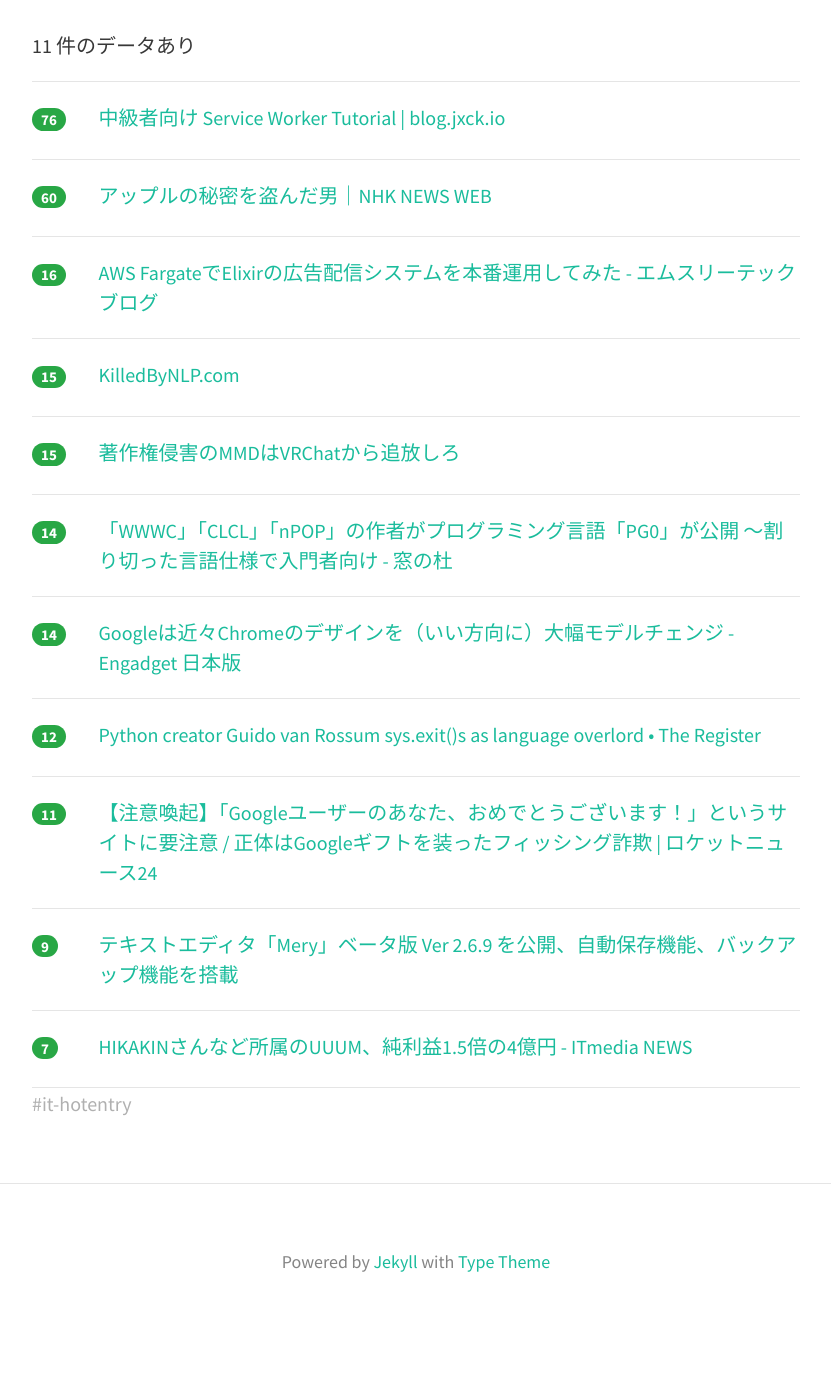
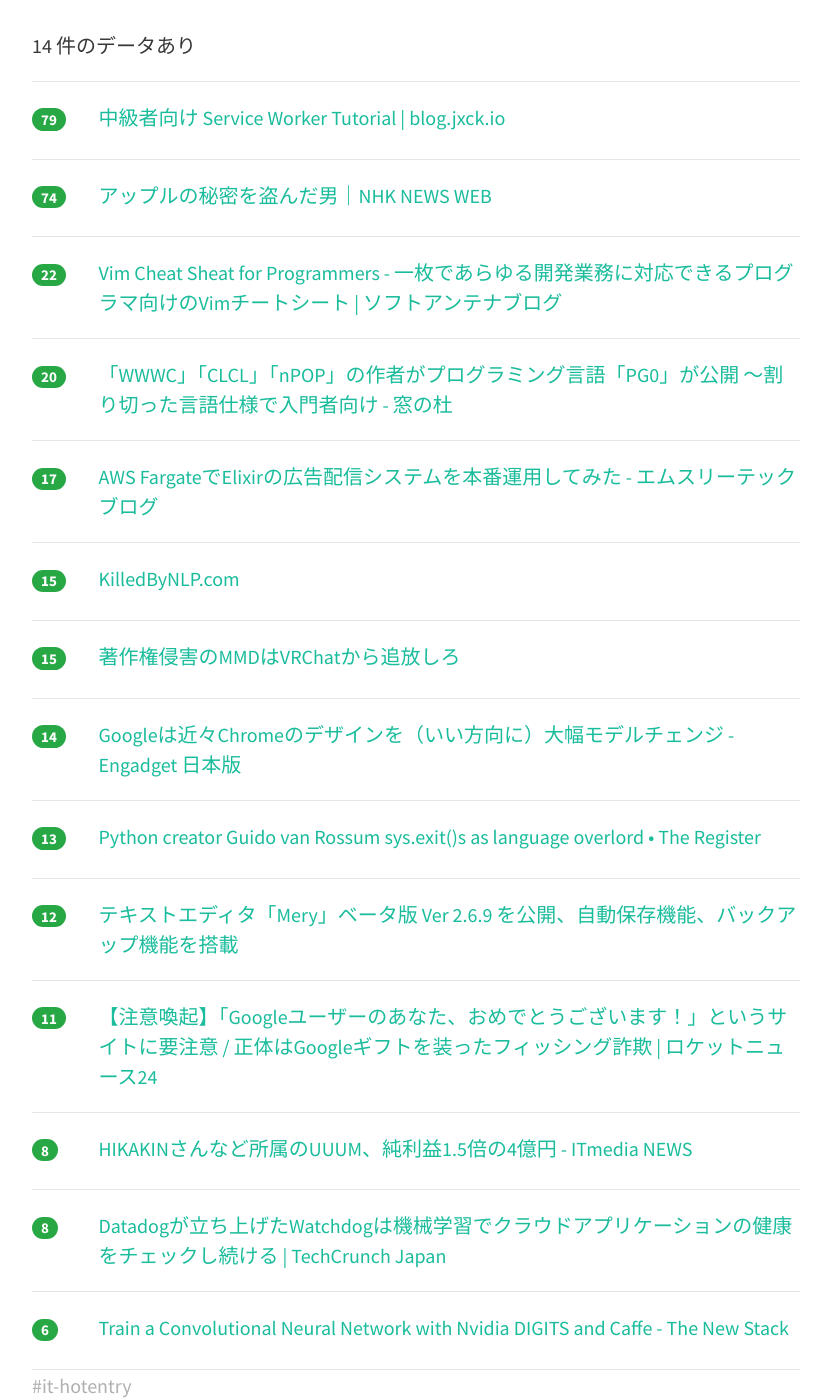
Before and after one commit to yatta47/hatena-matome-site, a Jekyll site: the page built from _posts/2018-07-14-hatena.md, in a window 1280 px wide and 1400 px high, scrolled down 292 px. Shown: the whole window, without its empty margins (224-1055 px from the left). Built offline with Jekyll 4.4.1, drawn with Linux system fonts in a browser that asks for light colours; nearby versions of some CDN libraries; before the commit the page ends 1631 px from its top, so only the background shows below that.

Commit message:
Updated 2018-07-14

```diff
--- a/_posts/2018-07-14-hatena.md
+++ b/_posts/2018-07-14-hatena.md
@@ -1,23 +1,33 @@
 ---
 layout: post
 title:  "2018-07-14 はてぶIT"
-date:   2018-07-14 07:00:42
+date:   2018-07-14 08:01:44
 tags: [it-hotentry]
 ---
-11 件のデータあり
+14 件のデータあり
 
 <hr><div class="row">
-<div class="col-1"><span class="badge badge-pill badge-success h2">76</span></div>
+<div class="col-1"><span class="badge badge-pill badge-success h2">79</span></div>
 <div class="col-11"><a href='https://blog.jxck.io/entries/2016-04-24/service-worker-tutorial.html' target='_blank'>中級者向け Service Worker Tutorial | blog.jxck.io</a></div>
 </div>
 <hr>
 <div class="row">
-<div class="col-1"><span class="badge badge-pill badge-success h2">60</span></div>
+<div class="col-1"><span class="badge badge-pill badge-success h2">74</span></div>
 <div class="col-11"><a href='https://www3.nhk.or.jp/news/business_tokushu/2018_0713.html' target='_blank'>アップルの秘密を盗んだ男｜NHK NEWS WEB</a></div>
 </div>
 <hr>
 <div class="row">
-<div class="col-1"><span class="badge badge-pill badge-success h2">16</span></div>
+<div class="col-1"><span class="badge badge-pill badge-success h2">22</span></div>
+<div class="col-11"><a href='https://www.softantenna.com/wp/webservice/vim-cheat-sheat-for-programmers/' target='_blank'>Vim Cheat Sheat for Programmers - 一枚であらゆる開発業務に対応できるプログラマ向けのVimチートシート | ソフトアンテナブログ</a></div>
+</div>
+<hr>
+<div class="row">
+<div class="col-1"><span class="badge badge-pill badge-success h2">20</span></div>
+<div class="col-11"><a href='https://forest.watch.impress.co.jp/docs/news/1132868.html' target='_blank'>「WWWC」「CLCL」「nPOP」の作者がプログラミング言語「PG0」が公開 ～割り切った言語仕様で入門者向け - 窓の杜</a></div>
+</div>
+<hr>
+<div class="row">
+<div class="col-1"><span class="badge badge-pill badge-success h2">17</span></div>
 <div class="col-11"><a href='http://www.m3tech.blog/entry/elixir-aws-fargate' target='_blank'>AWS FargateでElixirの広告配信システムを本番運用してみた - エムスリーテックブログ</a></div>
 </div>
 <hr>
@@ -33,17 +43,17 @@ tags: [it-hotentry]
 <hr>
 <div class="row">
 <div class="col-1"><span class="badge badge-pill badge-success h2">14</span></div>
-<div class="col-11"><a href='https://forest.watch.impress.co.jp/docs/news/1132868.html' target='_blank'>「WWWC」「CLCL」「nPOP」の作者がプログラミング言語「PG0」が公開 ～割り切った言語仕様で入門者向け - 窓の杜</a></div>
-</div>
-<hr>
-<div class="row">
-<div class="col-1"><span class="badge badge-pill badge-success h2">14</span></div>
 <div class="col-11"><a href='https://japanese.engadget.com/2018/07/13/googles-refreshed-chrome-design-is-nearly-here/' target='_blank'>Googleは近々Chromeのデザインを（いい方向に）大幅モデルチェンジ - Engadget 日本版</a></div>
 </div>
 <hr>
 <div class="row">
+<div class="col-1"><span class="badge badge-pill badge-success h2">13</span></div>
+<div class="col-11"><a href='https://www.theregister.co.uk/2018/07/13/python_creator_guido_van_rossum_quits/' target='_blank'>Python creator Guido van Rossum sys.exit()s as language overlord • The Register</a></div>
+</div>
+<hr>
+<div class="row">
 <div class="col-1"><span class="badge badge-pill badge-success h2">12</span></div>
-<div class="col-11"><a href='https://www.theregister.co.uk/2018/07/13/python_creator_guido_van_rossum_quits/' target='_blank'>Python creator Guido van Rossum sys.exit()s as language overlord • The Register</a></div>
+<div class="col-11"><a href='https://www.haijin-boys.com/software/mery/mery-2-6-9' target='_blank'>テキストエディタ「Mery」ベータ版 Ver 2.6.9 を公開、自動保存機能、バックアップ機能を搭載</a></div>
 </div>
 <hr>
 <div class="row">
@@ -52,12 +62,17 @@ tags: [it-hotentry]
 </div>
 <hr>
 <div class="row">
-<div class="col-1"><span class="badge badge-pill badge-success h2">9</span></div>
-<div class="col-11"><a href='https://www.haijin-boys.com/software/mery/mery-2-6-9' target='_blank'>テキストエディタ「Mery」ベータ版 Ver 2.6.9 を公開、自動保存機能、バックアップ機能を搭載</a></div>
+<div class="col-1"><span class="badge badge-pill badge-success h2">8</span></div>
+<div class="col-11"><a href='http://www.itmedia.co.jp/news/articles/1807/13/news118.html' target='_blank'>HIKAKINさんなど所属のUUUM、純利益1.5倍の4億円 - ITmedia NEWS</a></div>
 </div>
 <hr>
 <div class="row">
-<div class="col-1"><span class="badge badge-pill badge-success h2">7</span></div>
-<div class="col-11"><a href='http://www.itmedia.co.jp/news/articles/1807/13/news118.html' target='_blank'>HIKAKINさんなど所属のUUUM、純利益1.5倍の4億円 - ITmedia NEWS</a></div>
+<div class="col-1"><span class="badge badge-pill badge-success h2">8</span></div>
+<div class="col-11"><a href='https://jp.techcrunch.com/2018/07/13/2018-07-12-datadog-launches-watchdog-to-help-you-monitor-your-cloud-apps/' target='_blank'>Datadogが立ち上げたWatchdogは機械学習でクラウドアプリケーションの健康をチェックし続ける | TechCrunch Japan</a></div>
 </div>
 <hr>
+<div class="row">
+<div class="col-1"><span class="badge badge-pill badge-success h2">6</span></div>
+<div class="col-11"><a href='https://thenewstack.io/train-a-convolutional-neural-network-with-nvidia-digits-and-caffe/' target='_blank'>Train a Convolutional Neural Network with Nvidia DIGITS and Caffe - The New Stack</a></div>
+</div>
+<hr>
```
